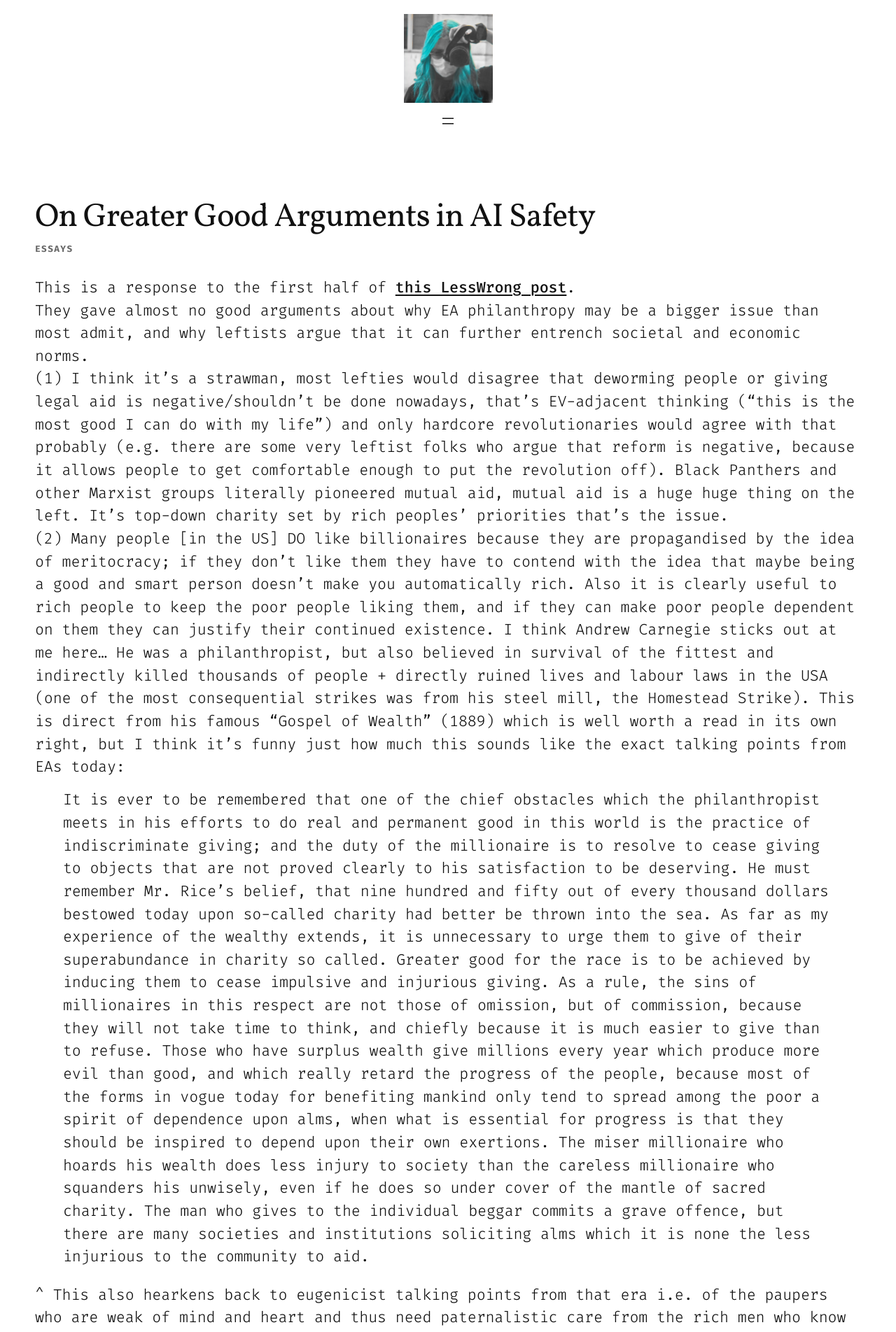
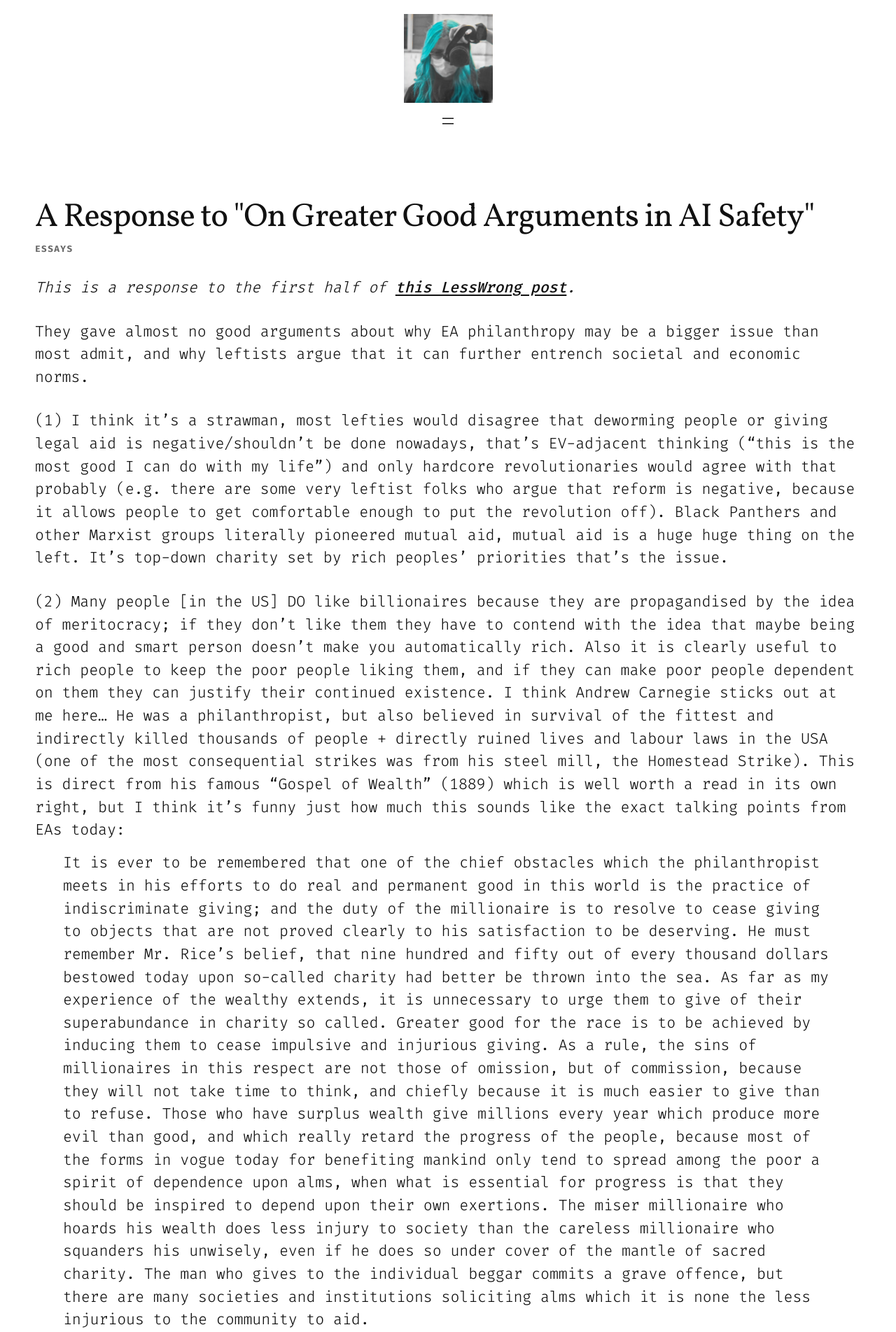
Before and after one commit to marita95/mari-portfolio-website, a Jekyll site: the page built from _posts/2026-10-29-on-greater-good-arguments-in-ai-safety.md, in a window 1280 px wide. Shown: the top 1904 px of the page at 70% size. Built offline with Jekyll 4.4.1, drawn with Linux system fonts in a browser that asks for light colours.

Commit message:
Retitle the AI safety response, italicise its opening line, space out post paragraphs
Co-Authored-By: Claude Opus 5 <noreply@anthropic.com>

```diff
--- a/_posts/2026-10-29-on-greater-good-arguments-in-ai-safety.md
+++ b/_posts/2026-10-29-on-greater-good-arguments-in-ai-safety.md
@@ -1,11 +1,11 @@
 ---
 layout: post
-title: "On Greater Good Arguments in AI Safety"
+title: 'A Response to "On Greater Good Arguments in AI Safety"'
 date: 2026-10-29 12:00:00 +0000
 categories: essays
 ---
 
-This is a response to the first half of [this LessWrong post](https://www.lesswrong.com/posts/WRvxRHMCmc3Qt4axz/greater-good-arguments-in-ai-safety).
+*This is a response to the first half of [this LessWrong post](https://www.lesswrong.com/posts/WRvxRHMCmc3Qt4axz/greater-good-arguments-in-ai-safety).*
 
 They gave almost no good arguments about why EA philanthropy may be a bigger issue than most admit, and why leftists argue that it can further entrench societal and economic norms.
 
--- a/assets/css/main.css
+++ b/assets/css/main.css
@@ -259,3 +259,7 @@ main { display: block; margin-top: var(--space-60); }
 .form-status { margin: var(--gap) 0 0; min-height: 1.5em; font-size: 0.9rem; }
 .form-status.is-ok { font-weight: 500; }
 .form-status.is-err { color: #b00020; }
+
+/* Essay-length posts: give consecutive paragraphs a clear break so numbered
+   points don't run together into a wall of text. */
+.post .entry p + p { margin-top: var(--space-40); }
```
